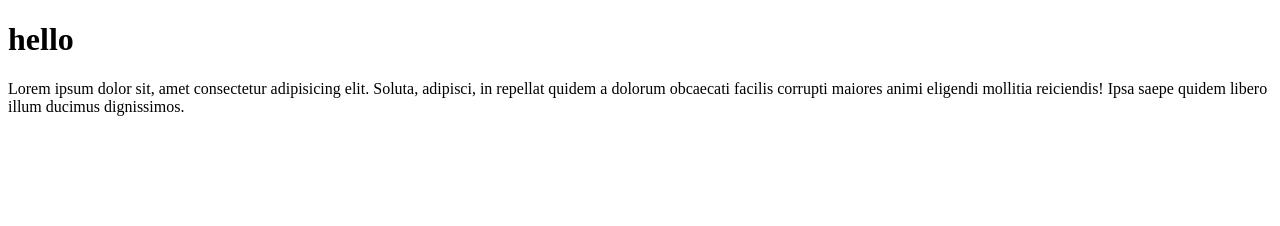
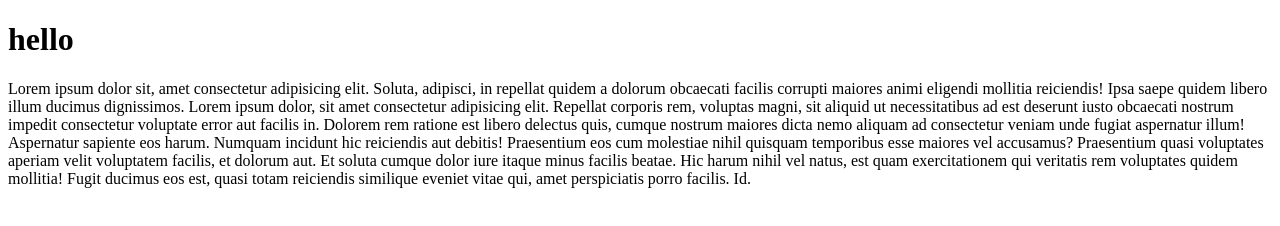
Before and after one commit to molotov2003/testing, a plain HTML site: page index.html in a window 1280 px wide. Drawn offline with Linux system fonts and the light colour scheme.

Commit message:
tercera actualizacion

```diff
--- a/index.html
+++ b/index.html
@@ -9,5 +9,9 @@
 <body>
     <h1>hello</h1>
     Lorem ipsum dolor sit, amet consectetur adipisicing elit. Soluta, adipisci, in repellat quidem a dolorum obcaecati facilis corrupti maiores animi eligendi mollitia reiciendis! Ipsa saepe quidem libero illum ducimus dignissimos.
+    Lorem ipsum dolor, sit amet consectetur adipisicing elit. Repellat corporis rem, voluptas magni, sit aliquid ut necessitatibus ad est deserunt iusto obcaecati nostrum impedit consectetur voluptate error aut facilis in.
+    Dolorem rem ratione est libero delectus quis, cumque nostrum maiores dicta nemo aliquam ad consectetur veniam unde fugiat aspernatur illum! Aspernatur sapiente eos harum. Numquam incidunt hic reiciendis aut debitis!
+    Praesentium eos cum molestiae nihil quisquam temporibus esse maiores vel accusamus? Praesentium quasi voluptates aperiam velit voluptatem facilis, et dolorum aut. Et soluta cumque dolor iure itaque minus facilis beatae.
+    Hic harum nihil vel natus, est quam exercitationem qui veritatis rem voluptates quidem mollitia! Fugit ducimus eos est, quasi totam reiciendis similique eveniet vitae qui, amet perspiciatis porro facilis. Id.
 </body>
 </html>
```
